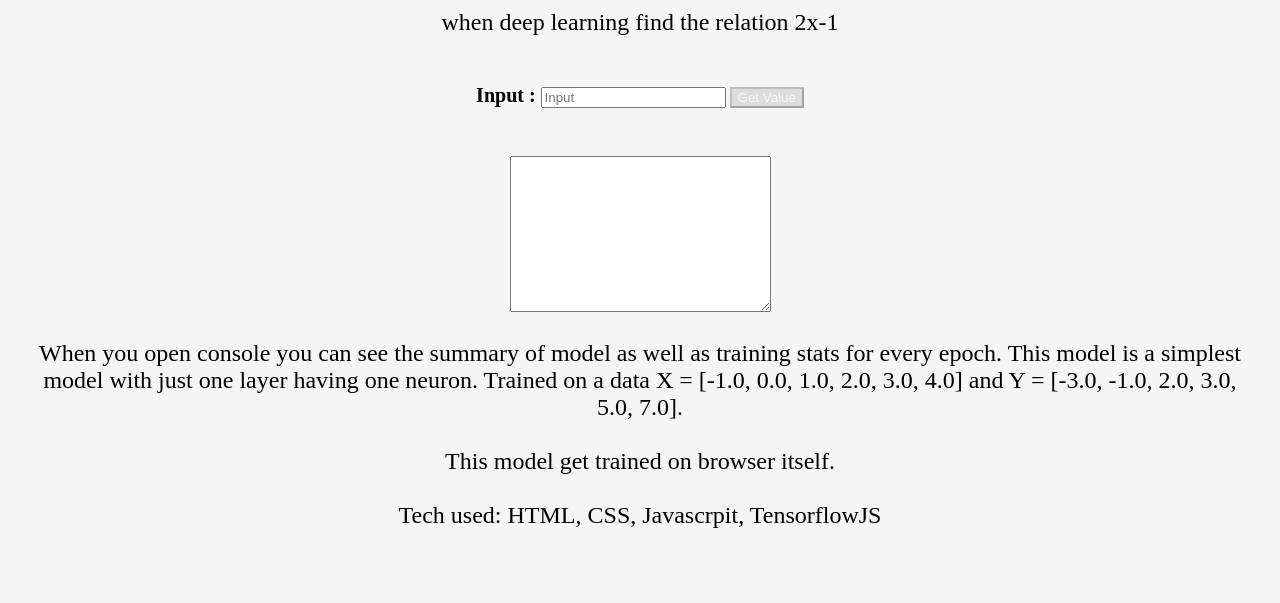
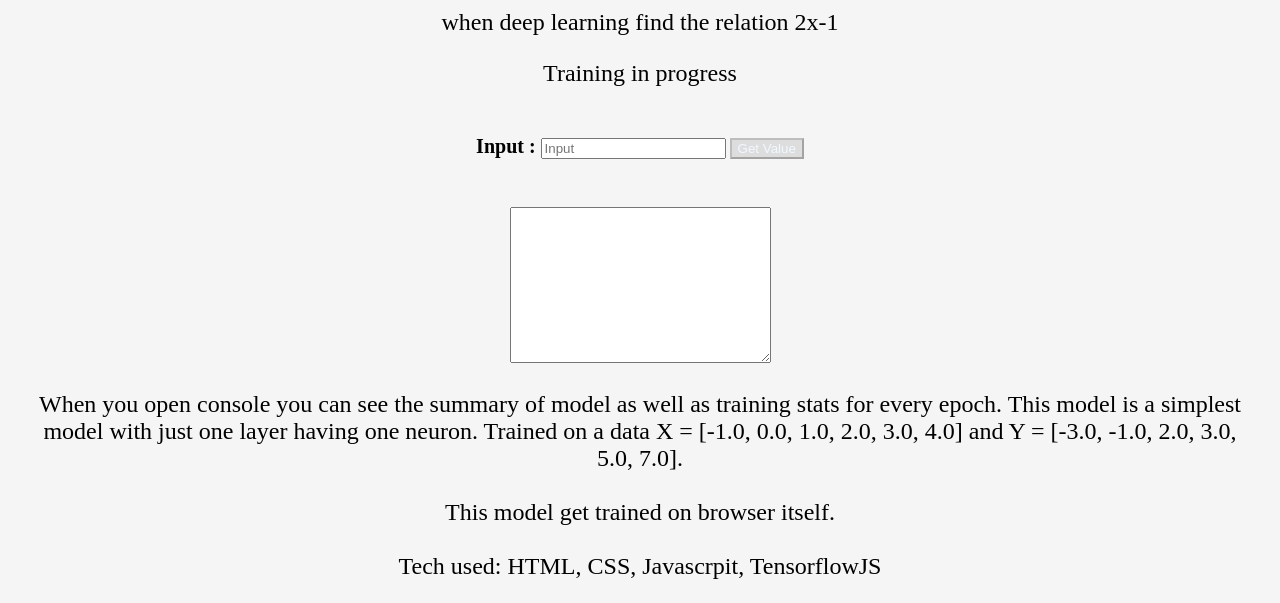
Before and after one commit to Yoshibansal/BrowserML, a plain HTML site: page index.html in a window 1280 px wide. Shown: the part 105-708 px from the top of the page. Drawn offline with Linux system fonts and the light colour scheme; a script that the page names is missing.

Commit message:
Update index.html

```diff
--- a/index.html
+++ b/index.html
@@ -11,7 +11,7 @@
   <body>
     <h1>2x-1</h1>
     <p>when deep learning find the relation 2x-1</p>
-
+    <p id="process" class="process">Training in progress</p>
     <div class="container">
       <label for="input">Input : </label>
       <input type="number" id="testInput" name="input" placeholder="Input" />
```
